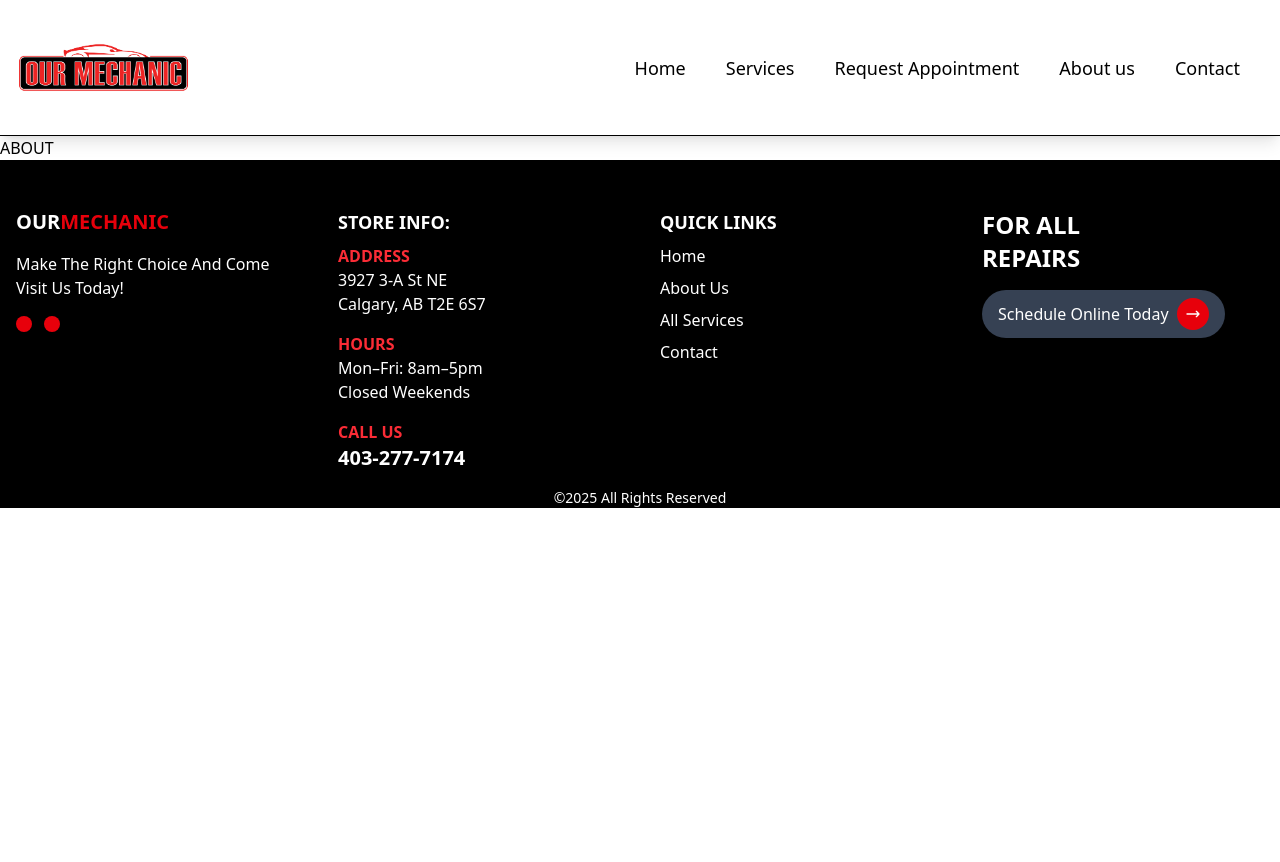
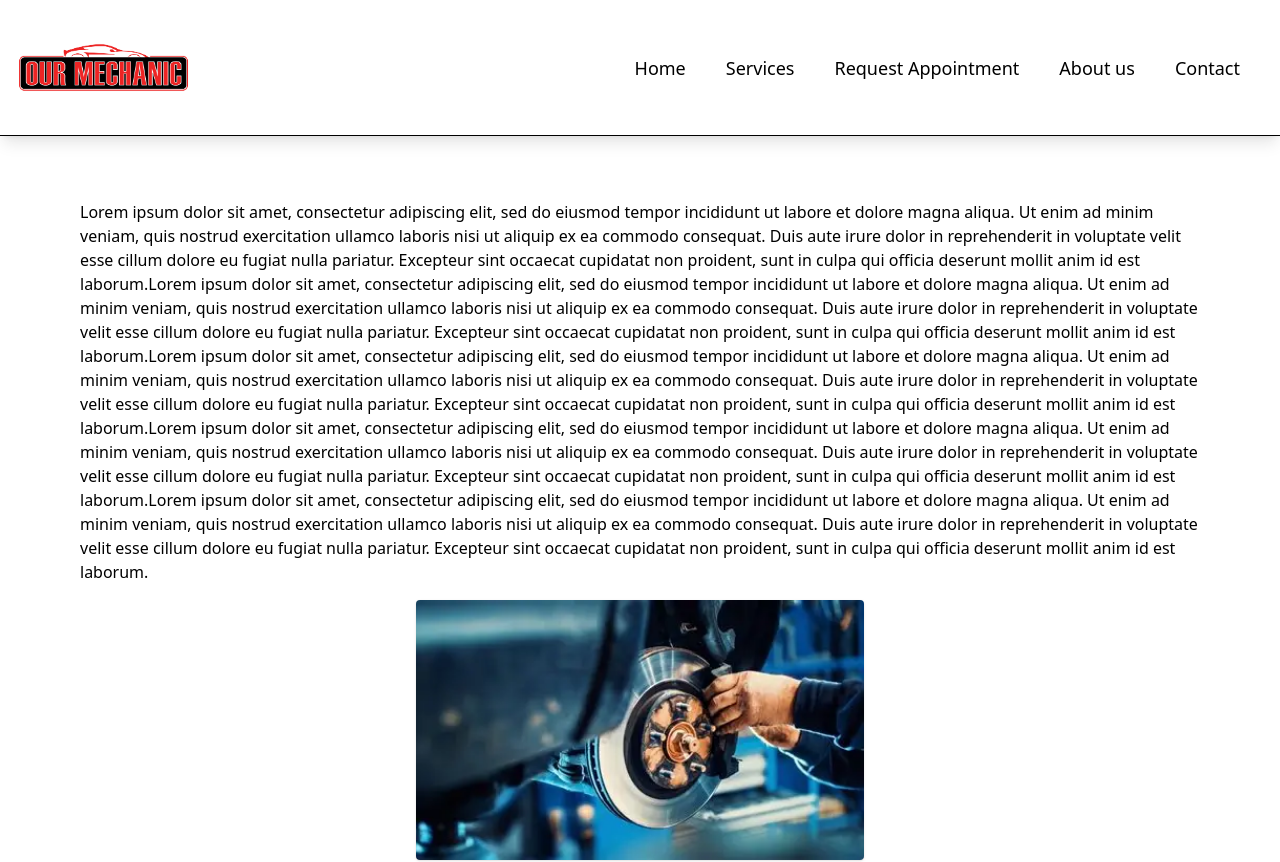
Before and after one commit to javier-capobianco/our-mechanic-frontend, a Next.js app: page /about in a window 1280 px wide. Shown: the top 862 px of the page. Before the commit the page ends 800 px from the top, so only its background shows below. Built offline with nearby package versions, Linux system fonts and the light colour scheme.

Commit message:
feat: added about page mock-up

```diff
--- a/app/about/page.tsx
+++ b/app/about/page.tsx
@@ -1,5 +1,6 @@
+import AboutUs from "@/src/components/about/about";
 export default function About() {
     return (
-        <p> ABOUT</p>
+        <AboutUs/>
     )
 }
--- /dev/null
+++ b/src/components/about/about.tsx
@@ -0,0 +1,48 @@
+export default function AboutUs() {
+    return (
+        <section className="bg-white text-black py-16">
+            <div className="max-w-6xl mx-auto px-4">
+                {/* Text Column */}
+                <p className="mb-4">
+                    Lorem ipsum dolor sit amet, consectetur adipiscing elit, sed do eiusmod
+                    tempor incididunt ut labore et dolore magna aliqua. Ut enim ad minim
+                    veniam, quis nostrud exercitation ullamco laboris nisi ut aliquip ex ea
+                    commodo consequat. Duis aute irure dolor in reprehenderit in voluptate
+                    velit esse cillum dolore eu fugiat nulla pariatur. Excepteur sint
+                    occaecat cupidatat non proident, sunt in culpa qui officia deserunt
+                    mollit anim id est laborum.Lorem ipsum dolor sit amet, consectetur adipiscing elit, sed do eiusmod
+                    tempor incididunt ut labore et dolore magna aliqua. Ut enim ad minim
+                    veniam, quis nostrud exercitation ullamco laboris nisi ut aliquip ex ea
+                    commodo consequat. Duis aute irure dolor in reprehenderit in voluptate
+                    velit esse cillum dolore eu fugiat nulla pariatur. Excepteur sint
+                    occaecat cupidatat non proident, sunt in culpa qui officia deserunt
+                    mollit anim id est laborum.Lorem ipsum dolor sit amet, consectetur adipiscing elit, sed do eiusmod
+                    tempor incididunt ut labore et dolore magna aliqua. Ut enim ad minim
+                    veniam, quis nostrud exercitation ullamco laboris nisi ut aliquip ex ea
+                    commodo consequat. Duis aute irure dolor in reprehenderit in voluptate
+                    velit esse cillum dolore eu fugiat nulla pariatur. Excepteur sint
+                    occaecat cupidatat non proident, sunt in culpa qui officia deserunt
+                    mollit anim id est laborum.Lorem ipsum dolor sit amet, consectetur adipiscing elit, sed do eiusmod
+                    tempor incididunt ut labore et dolore magna aliqua. Ut enim ad minim
+                    veniam, quis nostrud exercitation ullamco laboris nisi ut aliquip ex ea
+                    commodo consequat. Duis aute irure dolor in reprehenderit in voluptate
+                    velit esse cillum dolore eu fugiat nulla pariatur. Excepteur sint
+                    occaecat cupidatat non proident, sunt in culpa qui officia deserunt
+                    mollit anim id est laborum.Lorem ipsum dolor sit amet, consectetur adipiscing elit, sed do eiusmod
+                    tempor incididunt ut labore et dolore magna aliqua. Ut enim ad minim
+                    veniam, quis nostrud exercitation ullamco laboris nisi ut aliquip ex ea
+                    commodo consequat. Duis aute irure dolor in reprehenderit in voluptate
+                    velit esse cillum dolore eu fugiat nulla pariatur. Excepteur sint
+                    occaecat cupidatat non proident, sunt in culpa qui officia deserunt
+                    mollit anim id est laborum.
+                </p>
+                <img
+                src="/services/brakes.png"
+                alt="Shop image"
+                className="max-w-md rounded shadow w-full mx-auto"
+            ></img>
+            </div>
+
+        </section>
+    );
+}
```
